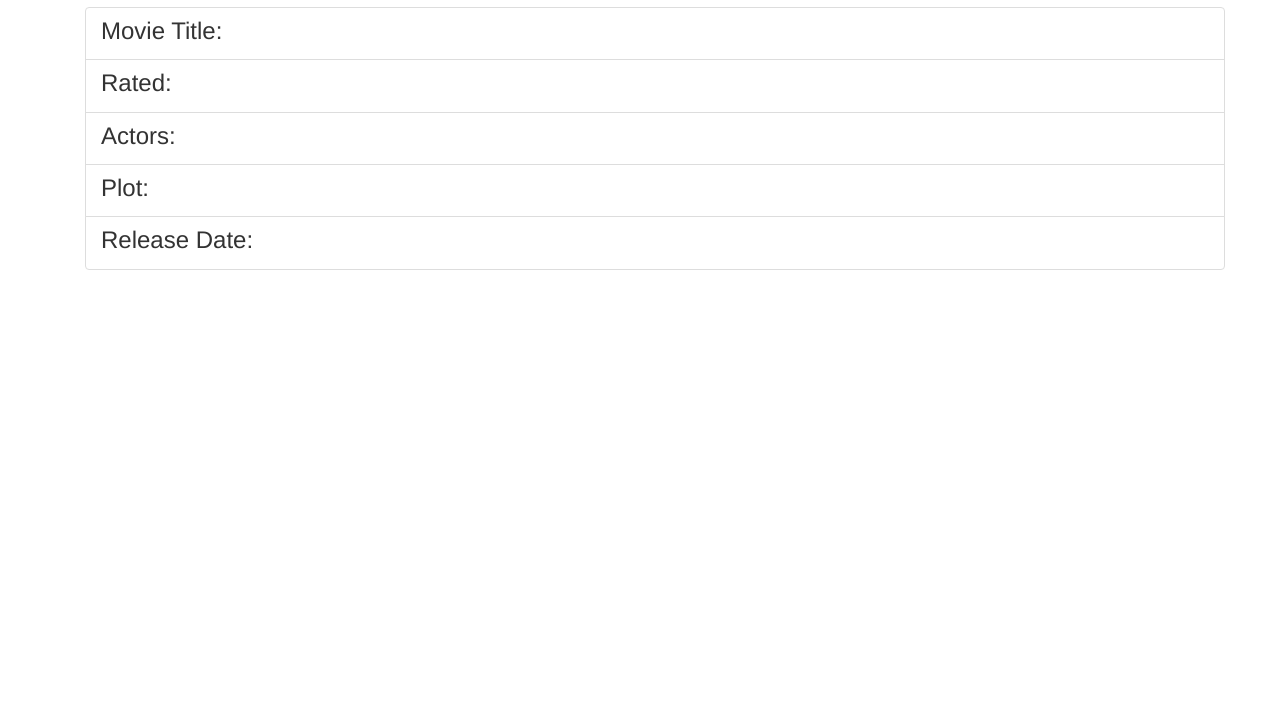
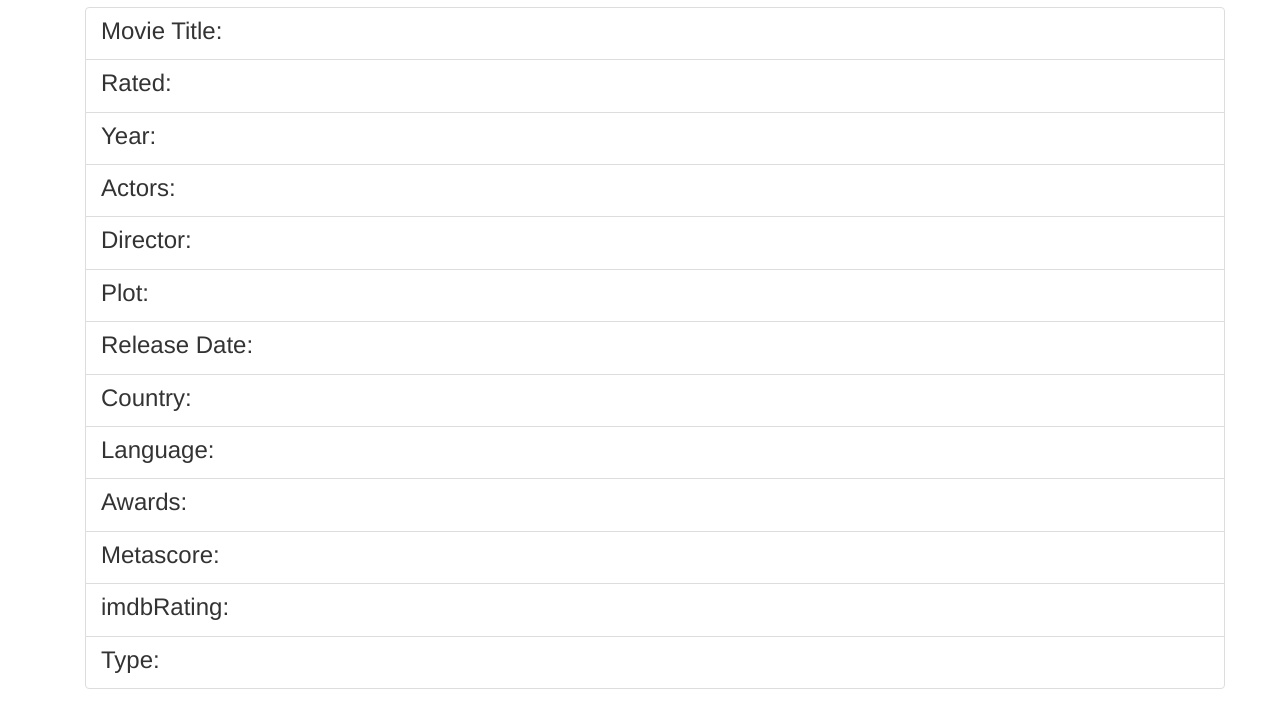
Before and after one commit to khainaduncan/lesson8_ajax, a plain HTML site: page Lesson8_AssignmentFiles/index.html in a window 1280 px wide. Shown: the part 528-1237 px from the top of the page. Before the commit the page ends 818 px from the top, so only its background shows below. Drawn offline with nearby package versions, Linux system fonts and the light colour scheme.

Commit message:
Lesson 8 final commit

```diff
--- a/Lesson8_AssignmentFiles/index.html
+++ b/Lesson8_AssignmentFiles/index.html
@@ -1,8 +1,8 @@
 <html>
 <!- -
 Program Name:   Seminole Movie Connection
-Author:
-Date:
+Author: Khaina Duncan
+Date: 4/5/17
 Filename:   index.html
 - ->
 
@@ -39,10 +39,22 @@ Filename:   index.html
             <h3 class="list-group-item-heading">Rated:</h3>
             <p class="list-group-item-text lead text-primary" id="Rated"> </p>
         </a>
+
+        <a href="#" class="list-group-item">
+            <h3 class="list-group-item-heading">Year:</h3>
+            <p class="list-group-item-text lead text-primary" id="Year">  </p>
+        </a>
+
         <a href="#" class="list-group-item">
             <h3 class="list-group-item-heading">Actors:</h3>
             <p class="list-group-item-text lead text-primary" id="Actors">  </p>
         </a>
+
+        <a href="#" class="list-group-item">
+            <h3 class="list-group-item-heading">Director:</h3>
+            <p class="list-group-item-text lead text-primary" id="Director">  </p>
+        </a>
+
 
         <a href="#" class="list-group-item">
             <h3 class="list-group-item-heading">Plot:</h3>
@@ -54,7 +66,40 @@ Filename:   index.html
             <p class="list-group-item-text lead text-primary" id="Released">  </p>
         </a>
 
-    </div>
+        <a href="#" class="list-group-item">
+            <h3 class="list-group-item-heading">Country:</h3>
+            <p class="list-group-item-text lead text-primary" id="Country">  </p>
+        </a>
+
+        <a href="#" class="list-group-item">
+            <h3 class="list-group-item-heading">Language:</h3>
+            <p class="list-group-item-text lead text-primary" id="Language">  </p>
+        </a>
+
+        <a href="#" class="list-group-item">
+            <h3 class="list-group-item-heading">Awards:</h3>
+            <p class="list-group-item-text lead text-primary" id="Awards">  </p>
+        </a>
+
+        <a href="#" class="list-group-item">
+            <h3 class="list-group-item-heading">Metascore:</h3>
+            <p class="list-group-item-text lead text-primary" id="Metascore">  </p>
+        </a>
+
+        <a href="#" class="list-group-item">
+            <h3 class="list-group-item-heading">imdbRating:</h3>
+            <p class="list-group-item-text lead text-primary" id="imdbRating">  </p>
+        </a>
+
+        <a href="#" class="list-group-item">
+            <h3 class="list-group-item-heading">Type:</h3>
+            <p class="list-group-item-text lead text-primary" id="Type">  </p>
+        </a>
+
+
+
+
+  </div>
 </div>
     <script>
         $(document).ready(function(){
@@ -68,9 +113,18 @@ Filename:   index.html
                 .done(function(json){
                      $('#Title').html(json.Title);
                      $('#Rated').html(json.Rated);
+                     $('#Year').html(json.Year);
                      $('#Actors').html(json.Actors);
+                     $('#Director').html(json.Director);
                      $('#Plot').html(json.Plot);
                      $('#Released').html(json.Released);
+                     $('#Country').html(json.Country);
+                     $('#Language').html(json.Language);
+                     $('#Awards').html(json.Awards);
+                     $('#Metascore').html(json.Metascore);
+                     $('#imdbRating').html(json.imdbRating);
+                     $('#Type').html(json.Type);
+
                 })
                 .fail(function() {
                       alert("Posting failed.");
```
